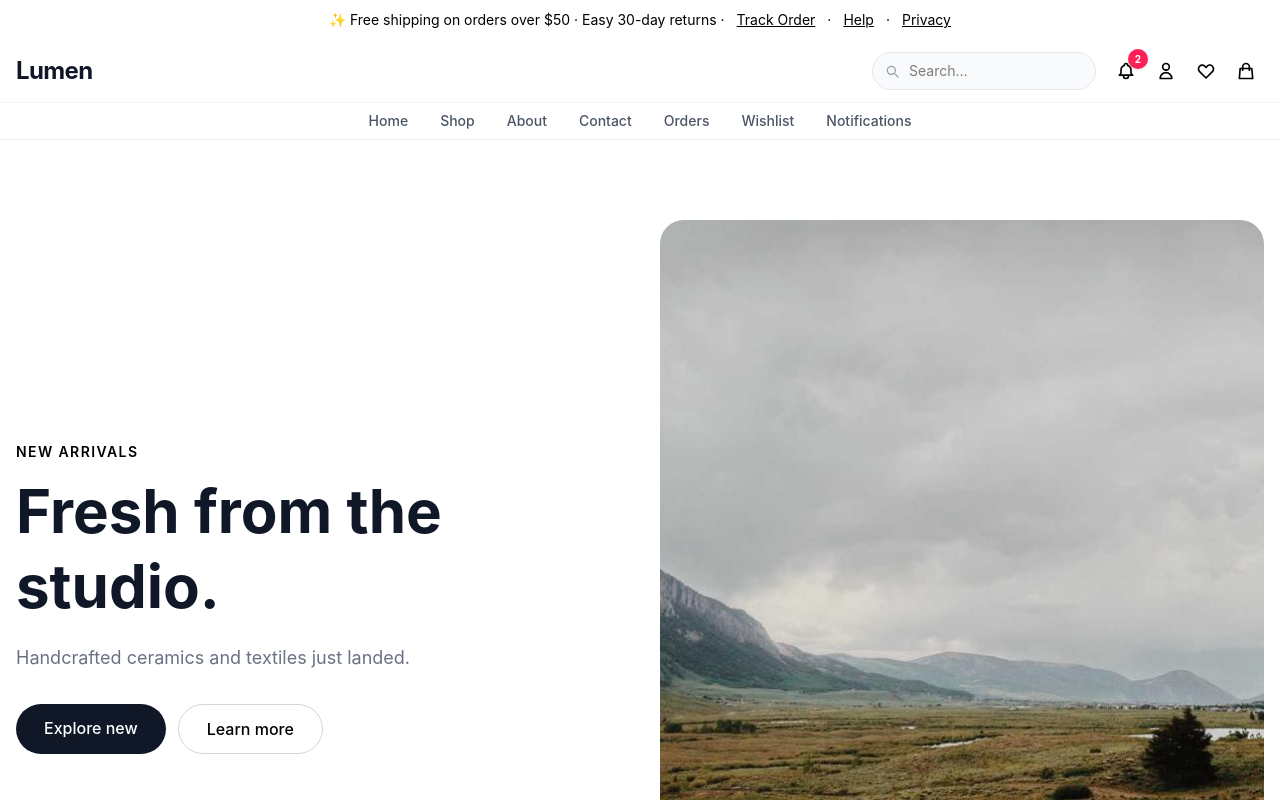
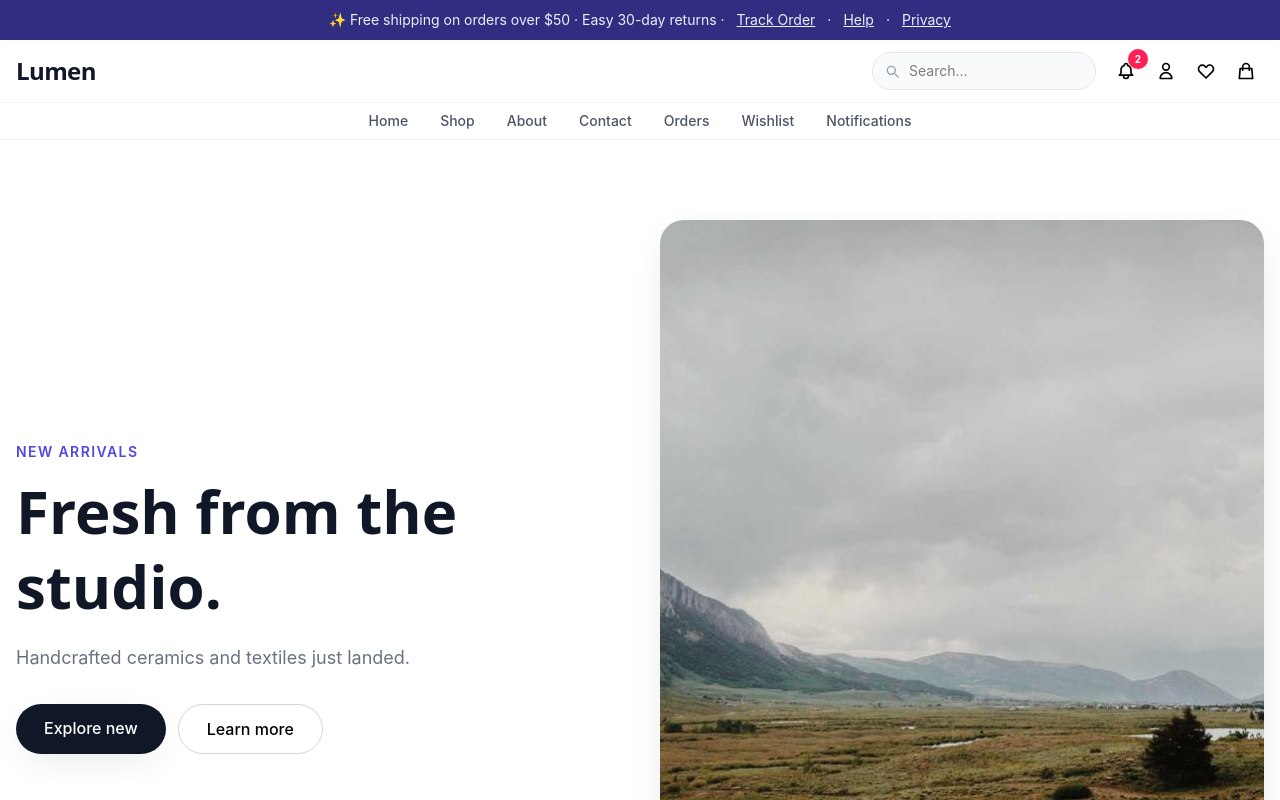
Before and after one commit to aimonext/sufi-store-front-code, a SvelteKit app: page / in a window 1280 px wide. Shown: the top 800 px of the page. Built offline with nearby package versions, Linux system fonts and the light colour scheme.

Commit message:
Fix Tailwind v4 theme configuration

```diff
--- a/src/routes/layout.css
+++ b/src/routes/layout.css
@@ -1,3 +1,19 @@
 @import 'tailwindcss';
 
 @custom-variant dark (&:where(.dark, .dark *));
+
+@theme {
+  --color-brand-50: #f5f7ff;
+  --color-brand-100: #ebeffe;
+  --color-brand-200: #d6ddfe;
+  --color-brand-300: #b3befd;
+  --color-brand-400: #8a98fc;
+  --color-brand-500: #6366f1;
+  --color-brand-600: #4f46e5;
+  --color-brand-700: #4338ca;
+  --color-brand-800: #3730a3;
+  --color-brand-900: #312e81;
+  --font-display: 'system-ui', sans-serif;
+  --font-body: 'system-ui', sans-serif;
+  --shadow-soft: 0 10px 40px -10px rgba(0, 0, 0, 0.12);
+}
```
